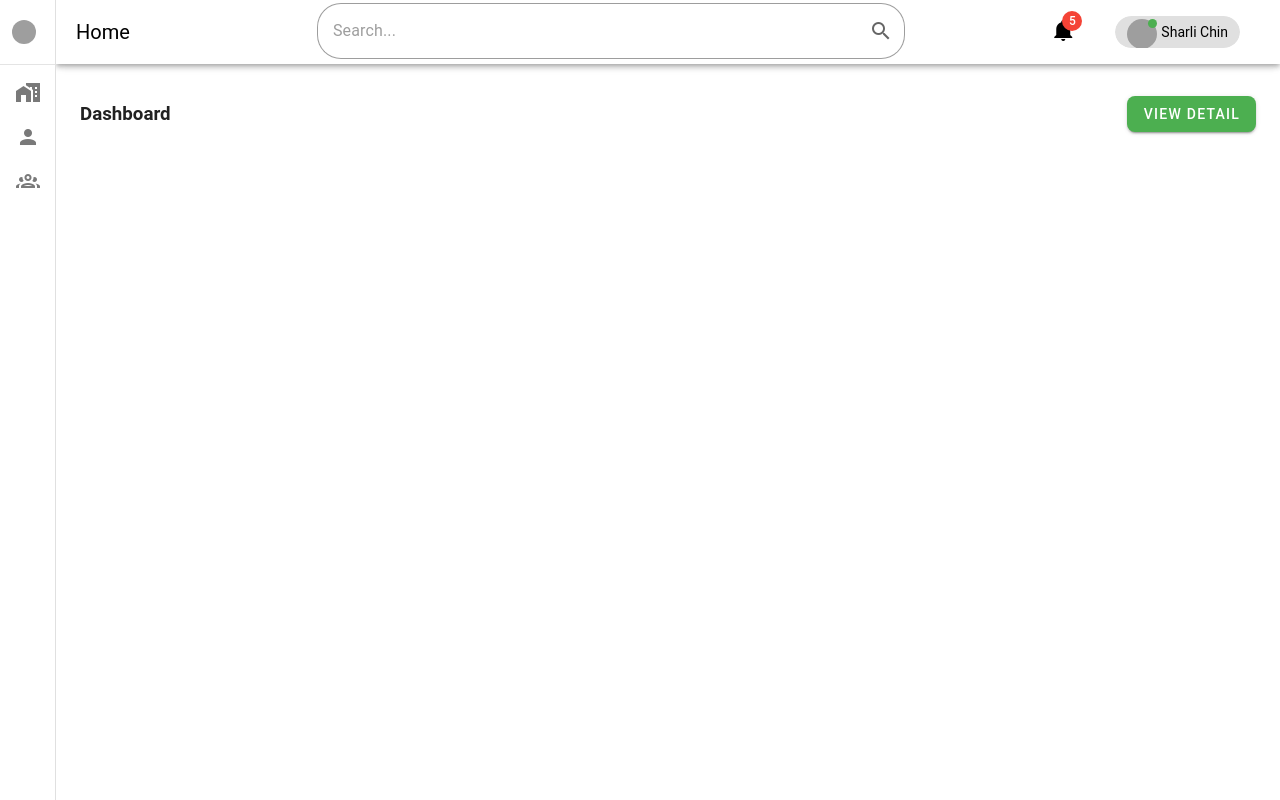
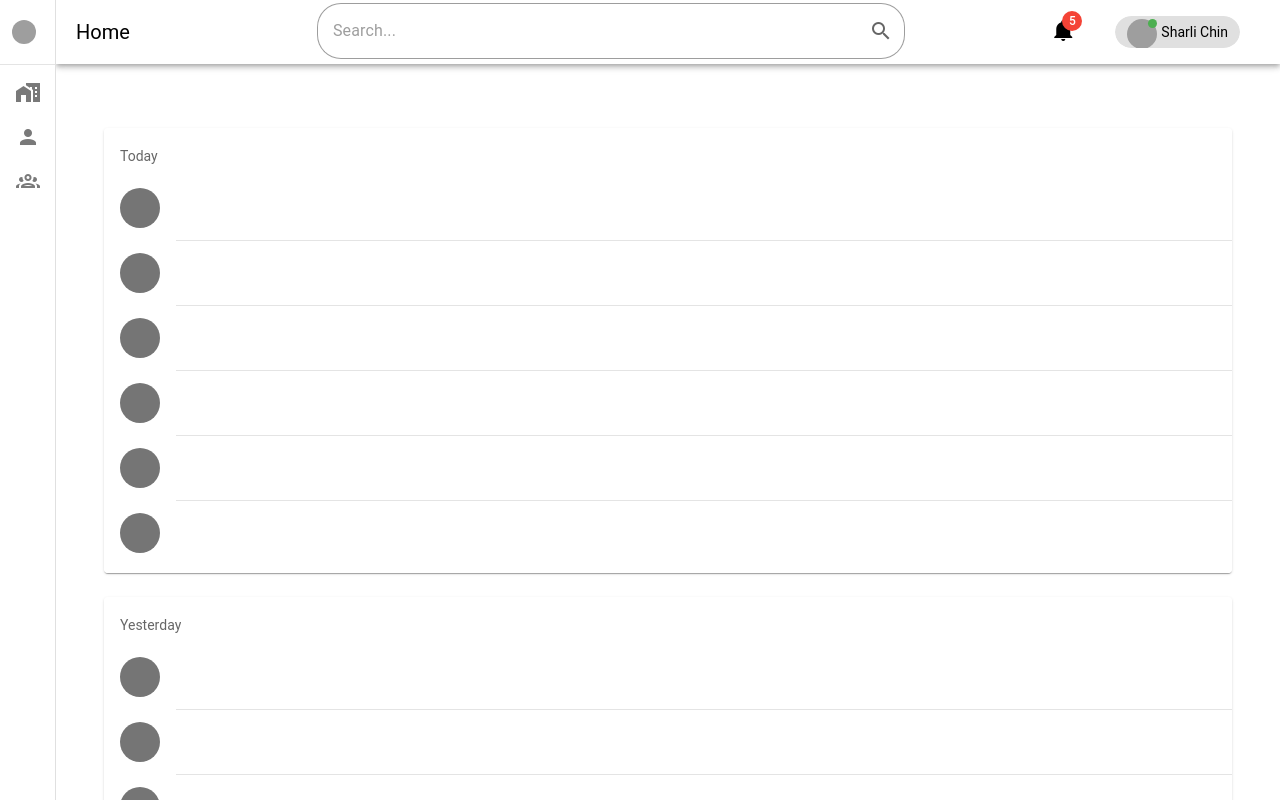
Before and after one commit to Hamidullo/admin, a Vue app: page /dashboard in a window 1280 px wide. Shown: the top 800 px of the page. Built offline with nearby package versions, Linux system fonts and the light colour scheme; grey boxes are pictures that could not be loaded.

Commit message:
Routing Commit

```diff
--- a/src/App.vue
+++ b/src/App.vue
@@ -1,30 +1,8 @@
 <template>
   <v-app id="inspire">
-
-    <Sidebar  />
-    <Header />
-    <v-main>
-      <v-container class="py-8 px-6" fluid>
-        <router-view />
-      </v-container>
-    </v-main>
+    <router-view/>
   </v-app>
 </template>
 
 <script>
-import Header from "@/components/Header.vue";
-import Sidebar from "@/components/Sidebar.vue";
-export default {
-  components: {Sidebar,Header},
-  data: () => ({
-    cards: ['Today', 'Yesterday'],
-    drawer: true,
-
-  }),
-  methods: {
-    draw() {
-      this.drawer = !this.drawer
-    }
-  }
-}
 </script>
--- a/src/components/Sidebar.vue
+++ b/src/components/Sidebar.vue
@@ -23,9 +23,9 @@
     <v-divider></v-divider>
 
     <v-list density="compact" nav>
-      <v-list-item prepend-icon="mdi-home-city" title="Home" value="home" @click="this.$router.push({name: 'Home'})"></v-list-item>
+      <v-list-item prepend-icon="mdi-home-city" title="Home" value="home" @click="this.$router.push({name: 'Dashboard'})"></v-list-item>
       <v-list-item prepend-icon="mdi-account" title="My Account" value="account" @click="this.$router.push({name: 'About'})"></v-list-item>
-      <v-list-item prepend-icon="mdi-account-group-outline" title="Users" value="users" @click="this.$router.push({name: 'Dashboard'})"></v-list-item>
+      <v-list-item prepend-icon="mdi-account-group-outline" title="Users" value="users" @click="this.$router.push({name: 'Users'})"></v-list-item>
     </v-list>
   </v-navigation-drawer>
 </template>
@@ -34,12 +34,6 @@
 export default {
   data() {
     return{
-      links: [
-        ['mdi-inbox-arrow-down', 'Inbox'],
-        ['mdi-send', 'Send'],
-        ['mdi-delete', 'Trash'],
-        ['mdi-alert-octagon', 'Spam'],
-      ],
       drawer: true,
       rail: true
     }
--- a/src/router/index.js
+++ b/src/router/index.js
@@ -6,16 +6,28 @@ const routes = [
     path: '/',
     name: 'Home',
     component: () => import('@/views/Home.vue'),
+    children: [
+      {
+        path: 'about',
+        name: 'About',
+        component: () => import('@/views/About.vue'),
+      },
+      {
+        path: 'dashboard',
+        name: 'Dashboard',
+        component: () => import('@/views/Dashboard.vue'),
+      },
+      {
+        path: 'users',
+        name: 'Users',
+        component: () => import('@/views/Users.vue'),
+      },
+    ]
   },
   {
-    path: '/about',
-    name: 'About',
-    component: () => import('@/views/About.vue'),
-  },
-  {
-    path: '/dashboard',
-    name: 'Dashboard',
-    component: () => import('@/views/Dashboard.vue'),
+    path: '/login',
+    name: 'Login',
+    component: () => import('@/views/Login.vue'),
   },
 ]
 
--- a/src/views/Dashboard.vue
+++ b/src/views/Dashboard.vue
@@ -1,27 +1,56 @@
 <template>
-  <div class="dashboard">
-    <div class="d-flex justify-space-between align-center">
-      <h3>
-        Dashboard
-      </h3>
-      <v-btn color="success" class="rounded-lg">
-        View Detail
-      </v-btn>
-    </div>
-    <v-row>
-      <v-col lg="7" cols="12">
+  <v-app id="inspire">
 
-      </v-col>
-    </v-row>
-  </div>
+    <v-main app>
+      <v-container
+        class="py-8 px-6"
+        fluid
+      >
+        <v-row>
+          <v-col
+            v-for="card in cards"
+            :key="card"
+            cols="12"
+          >
+            <v-card>
+              <v-list lines="two">
+                <v-list-subheader :title="card"></v-list-subheader>
+
+                <template v-for="n in 6" :key="n">
+                  <v-list-item>
+                    <template v-slot:prepend>
+                      <v-avatar color="grey-darken-1"></v-avatar>
+                    </template>
+
+                    <v-list-item-title :title="`Message ${n}`"></v-list-item-title>
+
+                    <v-list-item-subtitle title="Lorem ipsum dolor sit amet, consectetur adipisicing elit. Nihil repellendus distinctio similique"></v-list-item-subtitle>
+                  </v-list-item>
+
+                  <v-divider
+                    v-if="n !== 6"
+                    :key="`divider-${n}`"
+                    inset
+                  ></v-divider>
+                </template>
+              </v-list>
+            </v-card>
+          </v-col>
+        </v-row>
+      </v-container>
+    </v-main>
+  </v-app>
 </template>
 
 <script>
 export default {
 
+  data: () => ({
+    cards: ['Today', 'Yesterday'],
+
+  }),
+  methods: {
+
+  }
 }
 </script>
-
-<style scoped>
-
-</style>
--- a/src/views/Home.vue
+++ b/src/views/Home.vue
@@ -1,56 +1,30 @@
 <template>
   <v-app id="inspire">
 
-    <v-main app>
-      <v-container
-        class="py-8 px-6"
-        fluid
-      >
-        <v-row>
-          <v-col
-            v-for="card in cards"
-            :key="card"
-            cols="12"
-          >
-            <v-card>
-              <v-list lines="two">
-                <v-list-subheader :title="card"></v-list-subheader>
-
-                <template v-for="n in 6" :key="n">
-                  <v-list-item>
-                    <template v-slot:prepend>
-                      <v-avatar color="grey-darken-1"></v-avatar>
-                    </template>
-
-                    <v-list-item-title :title="`Message ${n}`"></v-list-item-title>
-
-                    <v-list-item-subtitle title="Lorem ipsum dolor sit amet, consectetur adipisicing elit. Nihil repellendus distinctio similique"></v-list-item-subtitle>
-                  </v-list-item>
-
-                  <v-divider
-                    v-if="n !== 6"
-                    :key="`divider-${n}`"
-                    inset
-                  ></v-divider>
-                </template>
-              </v-list>
-            </v-card>
-          </v-col>
-        </v-row>
+    <Sidebar  />
+    <Header />
+    <v-main>
+      <v-container class="py-8 px-6" fluid>
+        <router-view />
       </v-container>
     </v-main>
   </v-app>
 </template>
 
 <script>
+import Header from "@/components/Header.vue";
+import Sidebar from "@/components/Sidebar.vue";
 export default {
-
+  components: {Sidebar,Header},
   data: () => ({
     cards: ['Today', 'Yesterday'],
+    drawer: true,
 
   }),
   methods: {
-
+    draw() {
+      this.drawer = !this.drawer
+    }
   }
 }
 </script>
--- /dev/null
+++ b/src/views/Login.vue
@@ -0,0 +1,17 @@
+<template>
+  <div>
+    <h2>
+      Login
+    </h2>
+  </div>
+</template>
+
+<script>
+export default {
+
+}
+</script>
+
+<style scoped>
+
+</style>
--- /dev/null
+++ b/src/views/Users.vue
@@ -0,0 +1,17 @@
+<template>
+  <div>
+    <h2>
+      Users
+    </h2>
+  </div>
+</template>
+
+<script>
+export default {
+
+}
+</script>
+
+<style scoped>
+
+</style>
```
